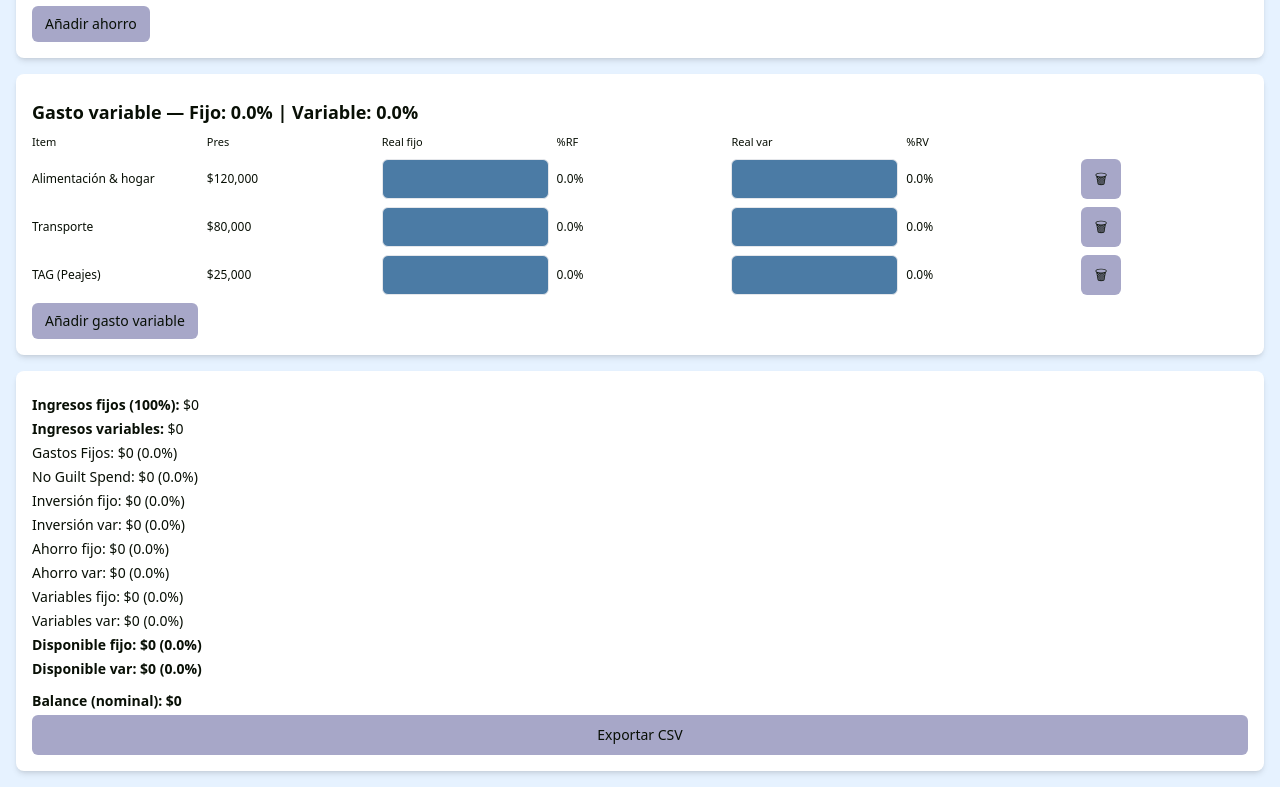
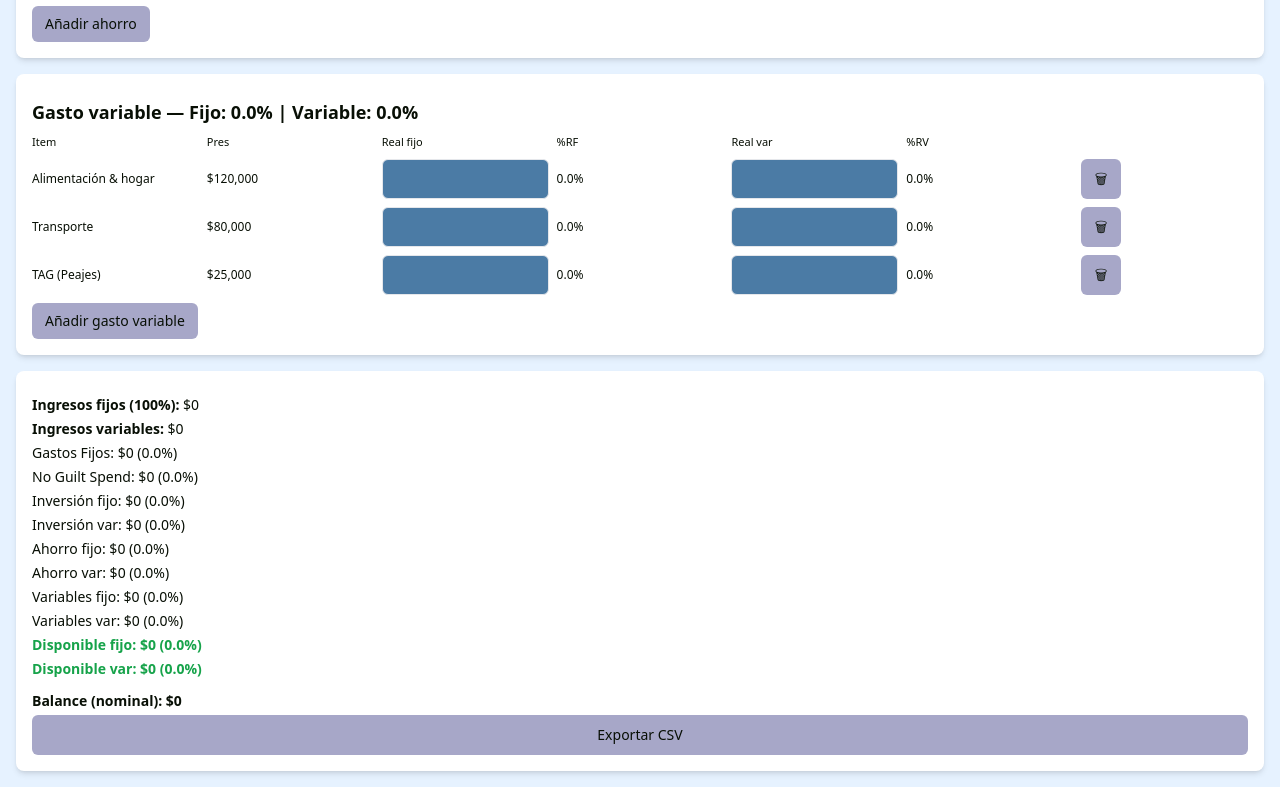
Before and after one commit to Rudolph04-pixel/Rufina009, a React (Vite) app: page / in a window 1280 px wide. Shown: the part 2115-2902 px from the top of the page. Built offline with nearby package versions, Linux system fonts and the light colour scheme.

Commit message:
Actualiza complementos18

```diff
--- a/src/FinanzasPersonales.jsx
+++ b/src/FinanzasPersonales.jsx
@@ -120,7 +120,6 @@ export default function FinanzasPersonales() {
   const totalIngresosVariables = Object.values(ingresos).reduce((s,i)=>i.tipo==="variable"?s+Number(i.valor||0):s,0);
   const totalGastosFijos = sumSingle(gastosFijos);
   const totalNoGuilt    = Object.values(noGuiltSpend).reduce((s,v)=>s+Number(v||0),0);
-
   const totalInvFijo = Object.values(inversion).reduce((s,x)=>s+Number(x.realFijo||0),0);
   const totalInvVar  = Object.values(inversion).reduce((s,x)=>s+Number(x.realVariable||0),0);
   const totalAhrFijo = Object.values(ahorro).reduce((s,x)=>s+Number(x.realFijo||0),0);
@@ -149,7 +148,6 @@ export default function FinanzasPersonales() {
   const handleIngresoChange       = (k,f,v)=>setIngresos(p=>({...p,[k]:{...p[k],[f]:v}}));
   const handleGastoFijoRealChange = (k,v)=>setGastosFijos(p=>({...p,[k]:{...p[k],real:v}}));
   const handleNoGuiltChange       = (k,v)=>setNoGuiltSpend(p=>({...p,[k]:v}));
-
   const handleInvChange = (k,field,val)=>{
     let n=Number(val)||0;
     if(field==="realVariable"){
@@ -177,7 +175,6 @@ export default function FinanzasPersonales() {
     }
     setGastosVariables(p=>({...p,[k]:{...p[k],[field]:String(n)}}));
   };
-
   const addKey=(setter,label)=>setter(p=>({
     ...p,
     [`${label} ${Object.keys(p).length+1}`]:{presupuesto:0,realFijo:"",realVariable:""}
@@ -195,7 +192,6 @@ export default function FinanzasPersonales() {
       const rf=Number(x.realFijo||0), rv=Number(x.realVariable||0);
       rows.push([cat,k,x.presupuesto,rf,percent(rf),rv,percentVar(rv),months[selectedMonth],selectedYear]);
     });
-
     pushSingle("Gastos Fijos",gastosFijos);
     Object.entries(noGuiltSpend).forEach(([k,v])=>{
       const rv=Number(v||0);
@@ -204,7 +200,6 @@ export default function FinanzasPersonales() {
     pushDual("Inversión",inversion);
     pushDual("Ahorro",ahorro);
     pushDual("Gastos Variables",gastosVariables);
-
     createBlobLink(rows.map(r=>r.join(",")).join("\n"),
       `estado-financiero-${months[selectedMonth]}-${selectedYear}.csv`
     );
@@ -360,14 +355,21 @@ export default function FinanzasPersonales() {
                   />
                   <span>{percentVar(rv)}%</span>
                   <Button size="icon" variant="ghost"
-                          onClick={()=>deleteKey(label==="Inversión"?setInversion:label==="Ahorro"?setAhorro:setGastosVariables,k)}>
+                          onClick={()=>deleteKey(
+                            label==="Inversión"?setInversion:
+                            label==="Ahorro"?setAhorro:
+                            setGastosVariables,
+                            k
+                          )}>
                     🗑
                   </Button>
                 </div>
               );
             })}
             <Button size="sm" onClick={()=>addKey(
-              label==="Inversión"?setInversion:label==="Ahorro"?setAhorro:setGastosVariables,
+              label==="Inversión"?setInversion:
+              label==="Ahorro"?setAhorro:
+              setGastosVariables,
               label
             )}>
               Añadir {label.toLowerCase()}
@@ -393,11 +395,19 @@ export default function FinanzasPersonales() {
         <p>Variables fijo: ${totalGVarFijo.toLocaleString()} ({percent(totalGVarFijo)}%)</p>
         <p>Variables var: ${totalGVarVar.toLocaleString()} ({percentVar(totalGVarVar)}%)</p>
 
-        <p className="text-sm font-semibold">
+        <p
+          className={`text-sm font-semibold ${
+            disponibleFijo >= 0 ? "text-green-600" : "text-red-600"
+          }`}
+        >
           Disponible fijo: ${disponibleFijo.toLocaleString()} ({percent(disponibleFijo)}%)
         </p>
-        <p className="text-sm font-semibold">
-          Disponible var: ${disponibleVar.toLocaleString()} ({percentVar(disponibleVar)}%)
+        <p
+          className={`text-sm font-semibold ${
+            disponibleVar  >= 0 ? "text-green-600" : "text-red-600"
+          }`}
+        >
+          Disponible var:  ${disponibleVar.toLocaleString()} ({percentVar(disponibleVar)}%)
         </p>
 
         <p className="font-bold pt-2">
```
